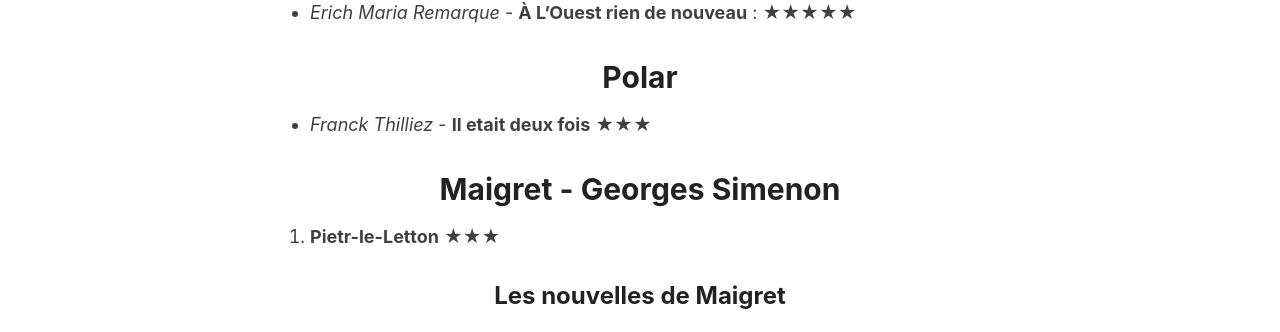
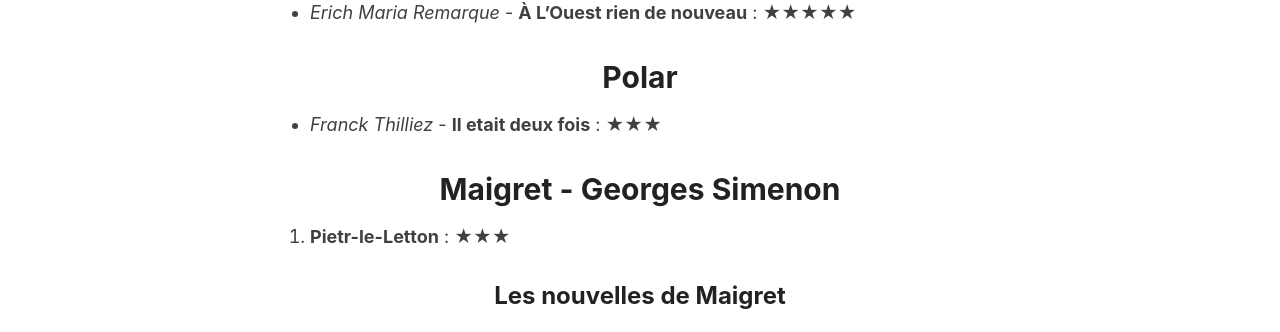
Before and after one commit to homeostasie/bouquins, a Jekyll site: the page built from _pages/jak.md, in a window 1280 px wide. Shown: the part 508-840 px from the top of the page. Built offline with Jekyll 4.4.1, drawn with Linux system fonts in a browser that asks for light colours.

Commit message:
maj pal jak

```diff
--- a/_pages/jak.md
+++ b/_pages/jak.md
@@ -21,11 +21,11 @@
 
 # Polar
 
-* *Franck Thilliez* - **Il etait deux fois** ★★★
+* *Franck Thilliez* - **Il etait deux fois** : ★★★
 
 # Maigret - Georges Simenon
 
-1. **Pietr-le-Letton** ★★★
+1. **Pietr-le-Letton** : ★★★
 
 ## Les nouvelles de Maigret
 
```
